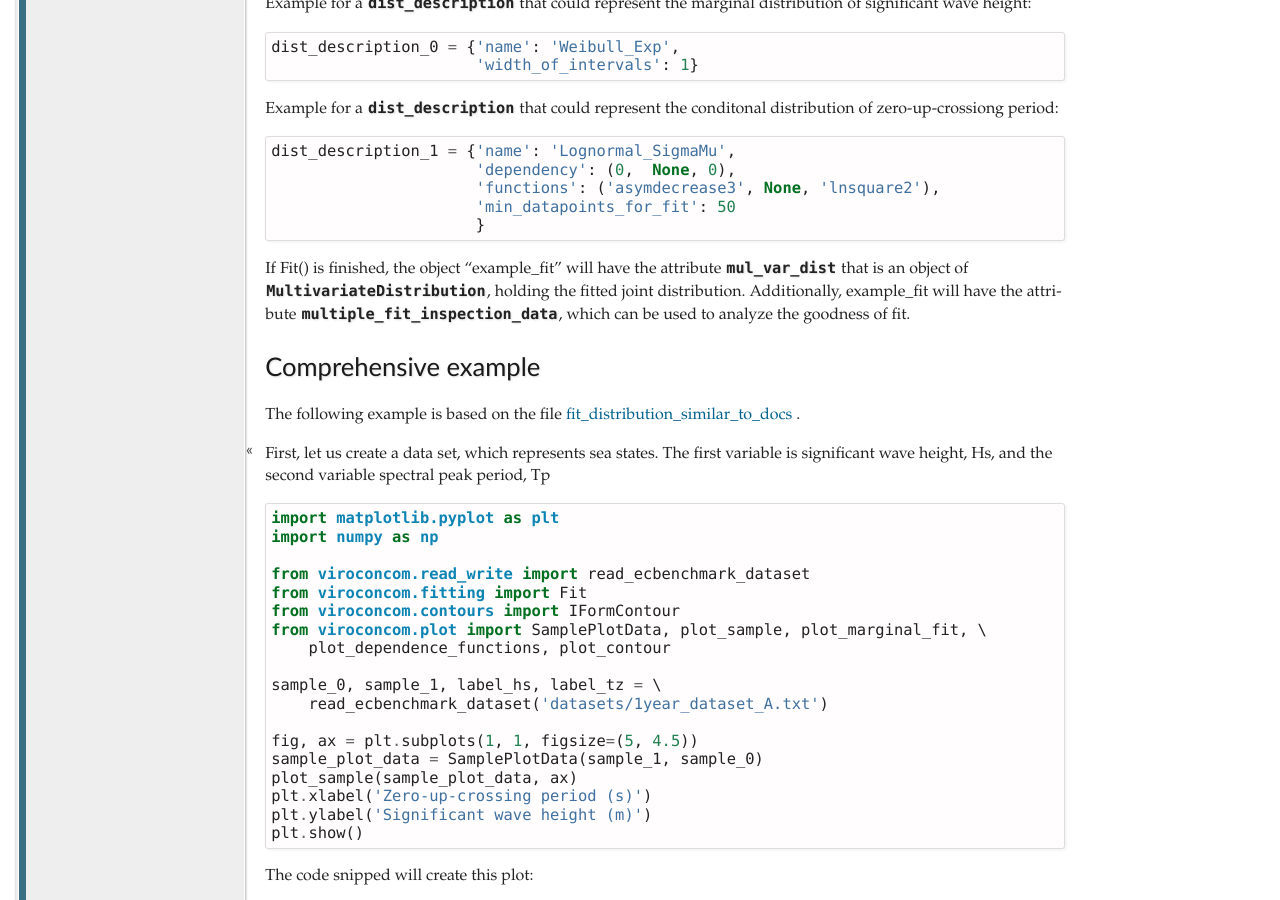
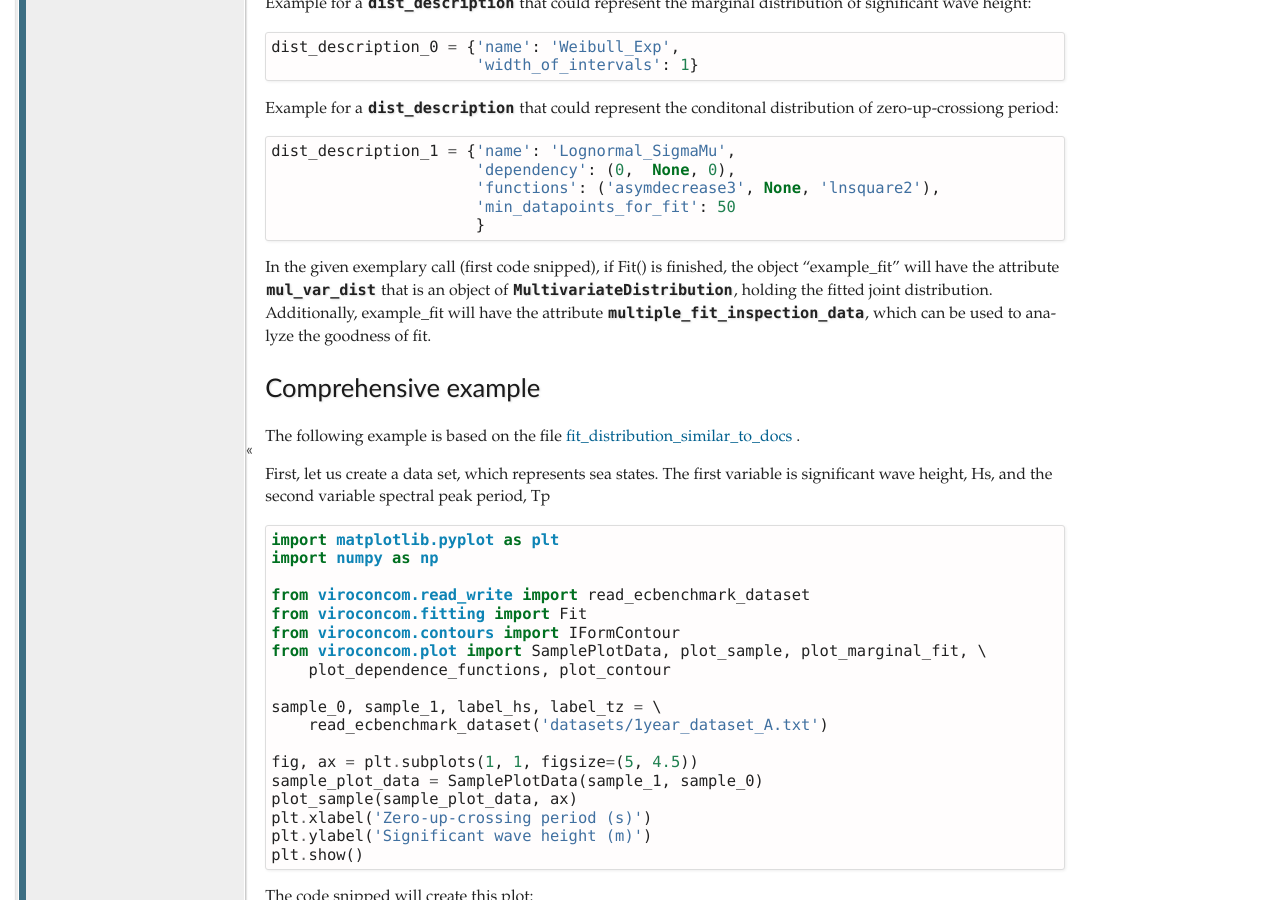
Before and after one commit to virocon-organization/virocon, a Sphinx documentation site: the page built from docs/fitting.rst, in a window 1280 px wide and 900 px high, scrolled down 1364 px. Built offline with Sphinx 7.4.7, drawn with Linux system fonts in a browser that asks for light colours.

Commit message:
Clarify.

```diff
--- a/docs/fitting.rst
+++ b/docs/fitting.rst
@@ -82,7 +82,8 @@ distribution of zero-up-crossiong period::
                           'min_datapoints_for_fit': 50
                           }
 
-If Fit() is finished, the object "example_fit" will have the attribute ``mul_var_dist``
+In the given exemplary call (first code snipped), if Fit() is finished,
+the object "example_fit" will have the attribute ``mul_var_dist``
 that is an object of ``MultivariateDistribution``, holding the fitted joint
 distribution. Additionally, example_fit will have the attribute
 ``multiple_fit_inspection_data``, which can be used to analyze the goodness of fit.
```
